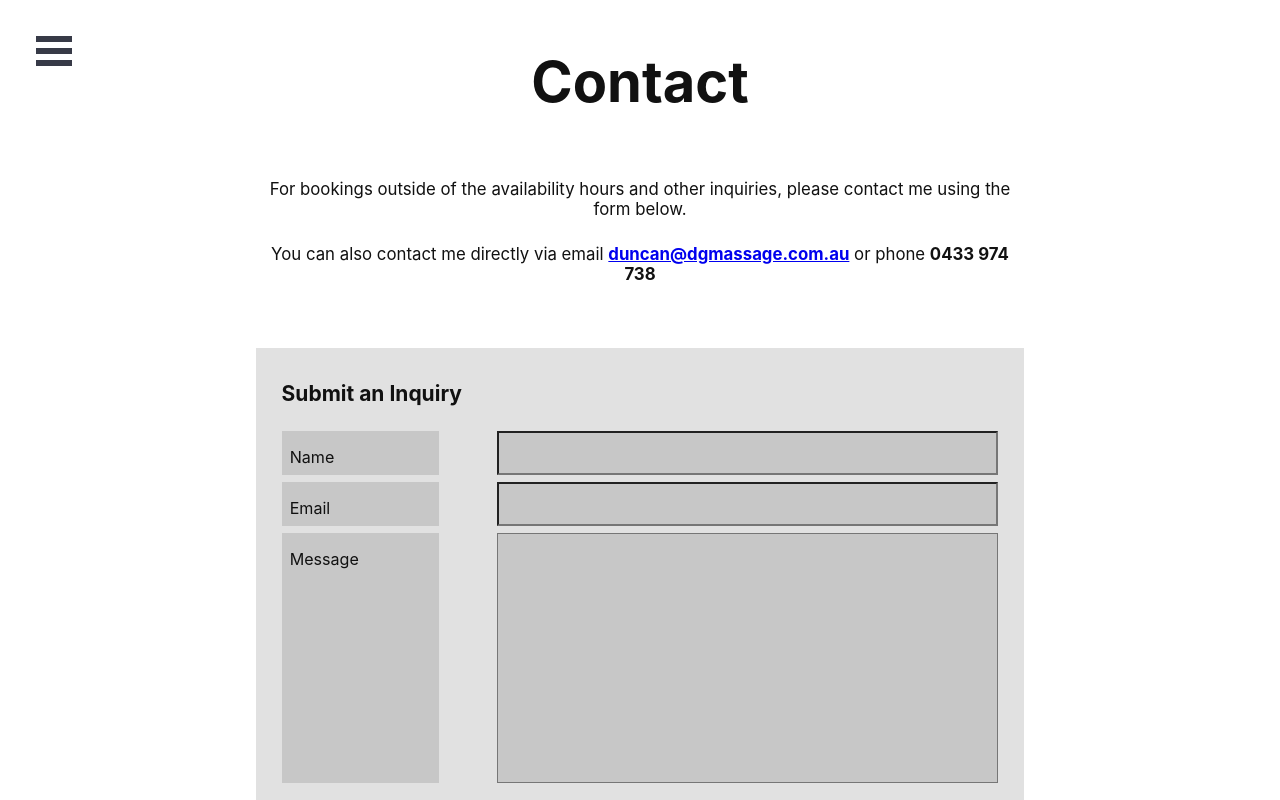
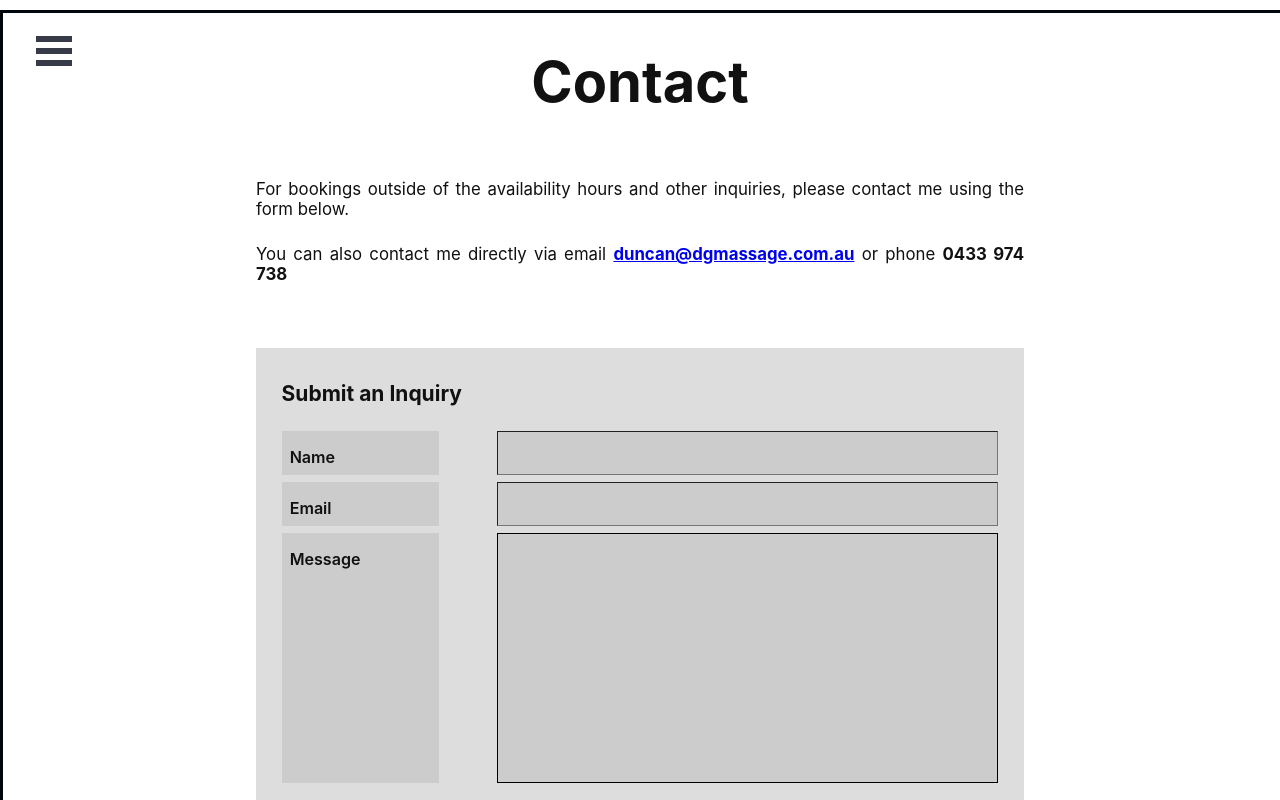
Before and after one commit to rgrnwd/massage-website, a React (Create React App) app: page /contact in a window 1280 px wide. Built offline with nearby package versions, Linux system fonts and the light colour scheme.

Commit message:
Content text justified

```diff
--- a/src/styles/_variables.sass
+++ b/src/styles/_variables.sass
@@ -16,9 +16,10 @@ $purple: #b10dc9
 $maroon: #85144b
 
 // Grayscale
+$offwhite: #eeeeee
 $white: #ffffff
 $silver: #dddddd
-$gray: #aaaaaa
+$gray: #cccccc
 $black: #111111
 
 $main-background-color: $white
--- a/src/styles/contact.sass
+++ b/src/styles/contact.sass
@@ -1,11 +1,13 @@
+@import './_variables'
+
 .form
   padding-top: 3%
   padding: 2%
   padding-bottom: 4%
-  background: #2222
+  background: $silver
   margin-top: 5%
   width: 60%
-  min-width: 400px
+  min-width: 300px
 
 .container
   margin-top: 0
@@ -16,29 +18,70 @@
   width: 100%
 
 .contact-label
-  background: #2222
+  background: $gray
   border-color: black
-  border-width: medium
+  font-size: 1.15em
+  font-weight: 600
   padding: 1em 0.5em 0.5em
-  font-size: 1.15em
   width: 22%
 
 textarea
   height: 250px
   resize: none
+  border-color: black
 
 .contact-box
-  background: #2222
+  background: $gray
+  border-width: thin
   padding: 0.5em 1em 0.5em
   font-size: 1.15em
   width: 70%
-  min-width: 250px
+  min-width: 200px
 
 .btn-danger
-  background: #3333
+  background: $gray
   color: black
   margin-top: 5%
   width: 100%
   height: 40px
   font-size: large
+  font-weight: 600
   margin-top: 2.5em
+
+  &::before
+    content: ""
+    position: absolute
+    top: 0
+    left: 0
+    width: 100%
+    height: 100%
+    border: 3px solid darken($navy, 10%)
+    transition: opacity 0.3s, border 0.3s
+
+  &:hover::before
+    opacity: 0
+
+  &::after
+    content: ""
+    position: absolute
+    top: 0
+    left: 0
+    width: 100%
+    height: 100%
+    background-color: transparent
+    border: 3px solid $offwhite
+    opacity: 0
+    z-index: -1
+    transform: scaleX(1.1) scaleY(1.3)
+    transition: transform 0.3s, opacity 0.3s
+
+  &:hover::after
+    opacity: 1
+    transform: scaleX(1) scaleY(1)
+
+//   &:hover
+//     background: $silver
+//     font-weight: bold
+//     color: $navy
+//     transform: translateY(3px)
+//     border-radius: 3px
--- a/src/styles/main.sass
+++ b/src/styles/main.sass
@@ -46,10 +46,10 @@ code
   padding-top: 2%
   padding-bottom: 0
   font-size: larger
-  text-align: center
+  text-align: justify
 
 .services-header
-  padding-top: 2%
+  padding-top: 4%
   text-align: left
   font-size: x-large
 
```
